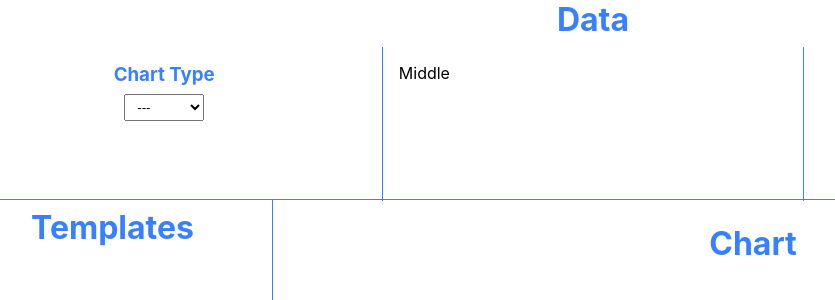
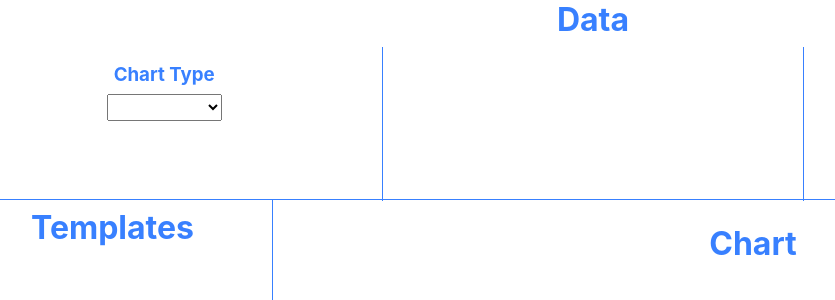
Before and after one commit to michaelcalvinwood/instant-charts, a React (Create React App) app: page / in a window 1280 px wide. Shown: the top 300 px of the page, without its empty margins (47-882 px from the left). Built offline with nearby package versions, Linux system fonts and the light colour scheme.

Commit message:
added Input type select

```diff
--- a/src/Components/Data.jsx
+++ b/src/Components/Data.jsx
@@ -19,10 +19,6 @@ import Input from './Input';
  */
 
 function Data({option, updateOption}) {
-    const [chartType, setChartType] = useState('');
-
-
-
     const capitalized = word => word.charAt(0).toUpperCase() + word.slice(1);
 
     const addTitle = (fileName, csv) => {
@@ -494,7 +490,7 @@ function Data({option, updateOption}) {
             console.log('csv', csv);
             addTitle(files[0].name, csv);
 
-            switch (chartType) {
+            switch (option.info.chartType) {
                 case 'pie':
                     return addPieSeries(csv);
                 case 'bar':
@@ -519,34 +515,30 @@ function Data({option, updateOption}) {
         })
     }
 
-    useEffect(() => {
-        if (option.info.chartType !== chartType) {
-            const newOption = {};
-            newOption.info = cloneDeep(option.info);
-            newOption.info.chartType = chartType;
-            updateOption(newOption);
-        }
-    })
+    // useEffect(() => {
+    //     if (option.info.chartType !== chartType) {
+    //         const newOption = {};
+    //         newOption.info = cloneDeep(option.info);
+    //         newOption.info.chartType = chartType;
+    //         updateOption(newOption);
+    //     }
+    // })
 
   return (
     <div className='Data'>
         <h1 className='Data__heading'>Data</h1>
          <div className="Data__sections">
             <div className="Data__section-left">
-                { !chartType && <h3 className='Data__chart-type-header'>Chart Type</h3> }
-                <select id="chartType"
-                        name = "chartType"
-                        className='Data__select-chart-type'
-                        onChange={e => setChartType(e.target.value)}
-                        value={chartType}
-                     >
-                            <option value=''>---</option>
-                            <option value="bar">&nbsp;Bar</option>
-                            <option value="line">&nbsp;Line</option>
-                            <option value="pie">&nbsp;Pie</option>
-                            <option value="grouped bar">&nbsp;Grouped Bar</option>
-                    </select>
-                { chartType &&
+                { !option.info.chartType && <h3 className='Data__chart-type-header'>Chart Type</h3> }
+                <Input
+                    type='select'
+                    selectKey='chartType'
+                    selectValues={['', 'bar', 'line', 'pie', 'grouped bar']}
+                    option={option}
+                    updateOption={updateOption}
+                    optionPath='info.chartType'
+                />
+                { option.info.chartType &&
                     <div className='dropzone-container'>
                         <Dropzone
                             onDrop={acceptedFiles => uploadFiles(acceptedFiles)}>
@@ -562,8 +554,7 @@ function Data({option, updateOption}) {
                     </div>
                 }
             </div>
-            <div className="Data__section-middle">Middle</div>
-            <div className="Data__section-right">
+            <div className="Data__section-middle">
                 { option.series.length !== 0 && <div>
                     <Input
                     label='Title:'
@@ -589,6 +580,9 @@ function Data({option, updateOption}) {
                     />
                  </div>
                 }
+            </div>
+            <div className="Data__section-right">
+
 
             </div>
          </div>
--- a/src/Components/Data.scss
+++ b/src/Components/Data.scss
@@ -19,7 +19,7 @@
 
     }
     &__select-chart-type {
-        width: 5rem;
+        width: 8rem;
         margin-bottom: 1rem;
     }
     &__chart-type {
--- a/src/Components/Input.jsx
+++ b/src/Components/Input.jsx
@@ -2,8 +2,19 @@ import './Input.scss';
 import React from 'react';
 import { get, set, cloneDeep, clone } from 'lodash';
 
-function Input({type, option, optionPath, updateOption, placeholder, width, label}) {
+function Input({type, option, optionPath, updateOption, placeholder, width, label, selectKey, selectValues}) {
 
+    const capitalizeAllWords = sentence => {
+        const words = sentence.split(" ");
+        if (!words.length) return;
+
+        for (let i = 0; i < words.length; i++) {
+            if (!words[i].length) continue;
+            words[i] = words[i][0].toUpperCase() + words[i].substr(1);
+        }
+
+        return words.join(' ');
+    }
     switch (type) {
         case 'text':
             return (
@@ -50,6 +61,33 @@ function Input({type, option, optionPath, updateOption, placeholder, width, labe
                 />
             </div>
           )
+        case 'select':
+            return (
+                <div className="input__container"
+                    style={{
+                        width: width ? width : '100%'
+                    }}
+                >
+                    { label && <div className='input__label'>{label}</div>
+                    }
+                    <select
+                        className="input__select"
+                        value={get(option, optionPath, '')}
+                        onChange={(e) => {
+                            const newValue = e.target.value;
+                            const curOption = cloneDeep(option);
+                            set(curOption, optionPath, newValue);
+                            updateOption(curOption);
+                        }}
+                    >
+                    {
+                        selectValues.map(value => {
+                            return <option key={selectKey + '-' + value} value={value}>{capitalizeAllWords(value)}</option>
+                        })
+                    }
+                    </select>
+                </div>
+            )
 
     }
 
```
